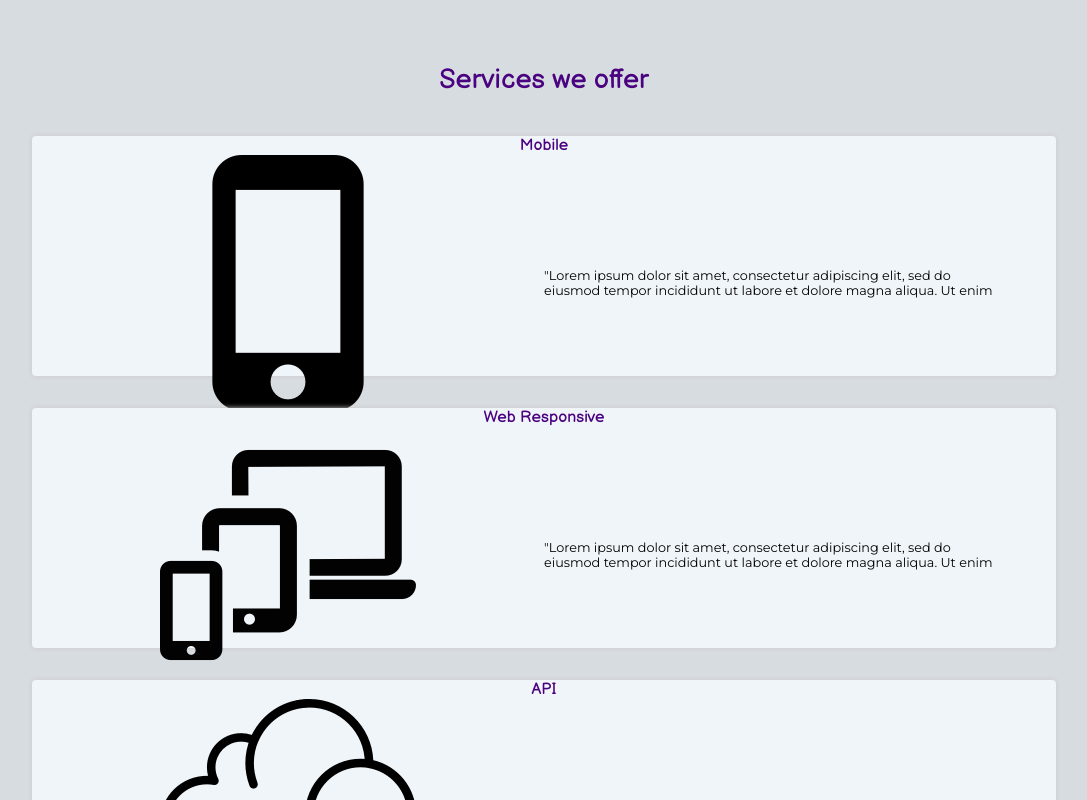
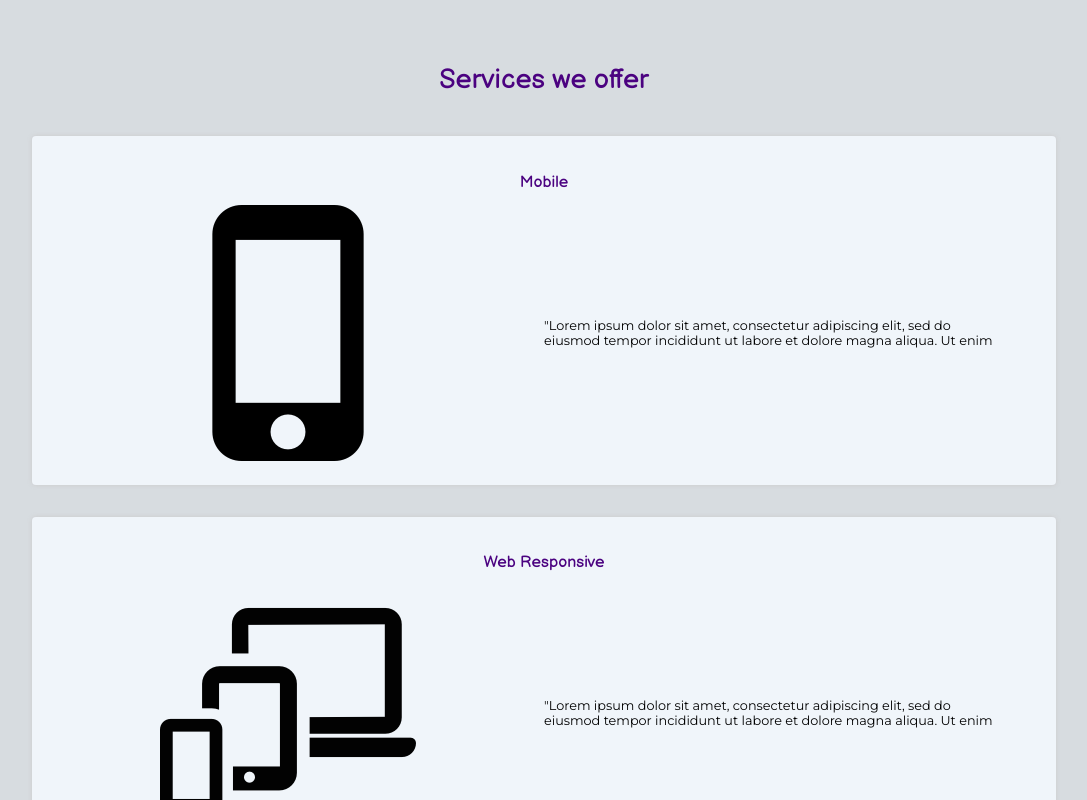
Before and after one commit to AmbushProtected/AmbushProtected.github.io, a React (Create React App) app: page / in a window 1280 px wide. Shown: the part 760-1560 px from the top of the page, without its empty margins (96-1183 px from the left). Built offline with nearby package versions, Linux system fonts and the light colour scheme.

Commit message:
adjust sizing of platform service boxes

```diff
--- a/src/App.css
+++ b/src/App.css
@@ -20,7 +20,6 @@
 }
 
 .platforms-container {
-  height: 100%;
   width: 100%;
   display: flex;
   flex-wrap: wrap;
@@ -39,7 +38,7 @@
 
 .platform-box {
   border-radius: 4px;
-  height: 30%;
+  padding: 1.5rem 0;
   width: 80%;
   display: flex;
   flex-wrap: wrap;
@@ -54,6 +53,7 @@
   width: 100%;
   color: #4b0280;
   font-family: 'Balsamiq Sans', cursive;
+  padding: 0.8rem;
 }
 
 .platform-image {
```
